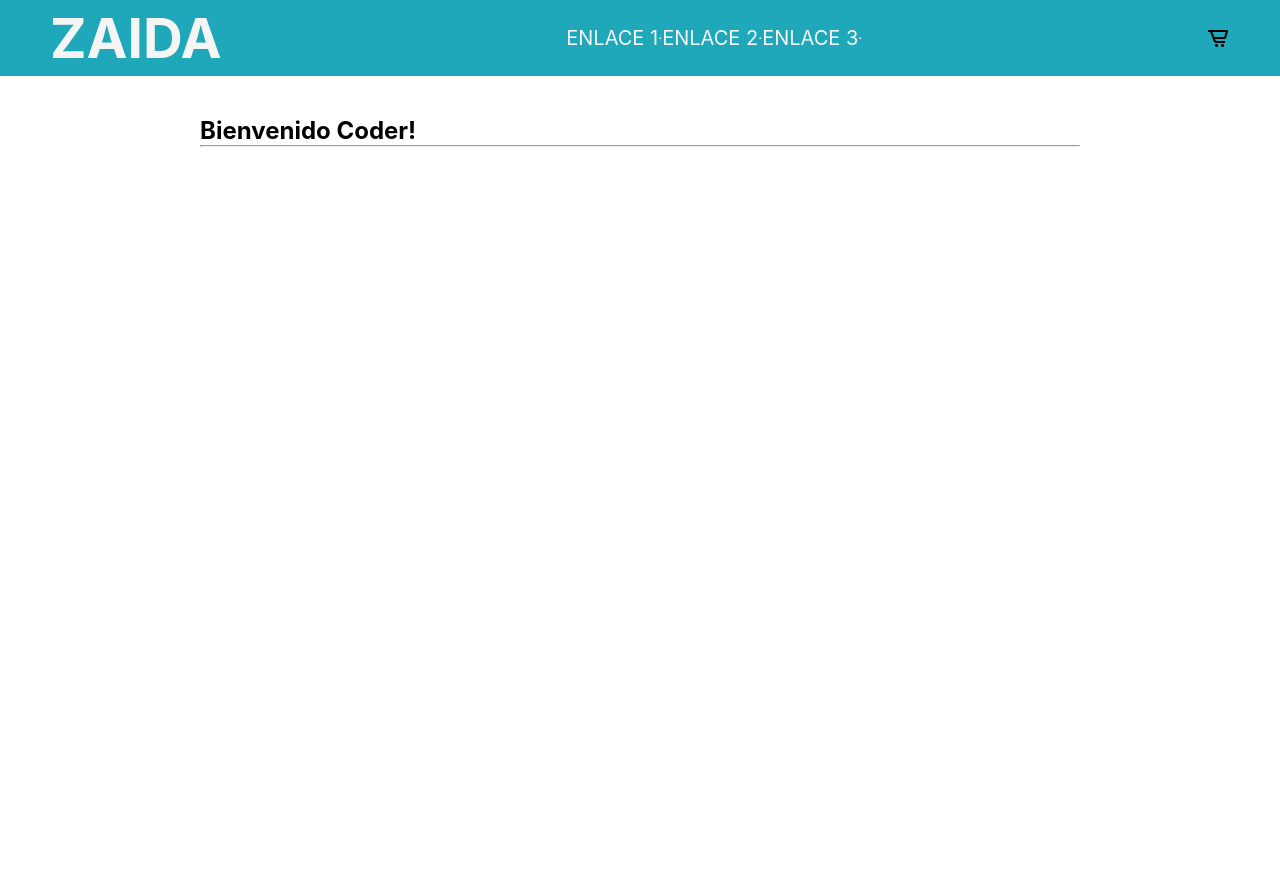
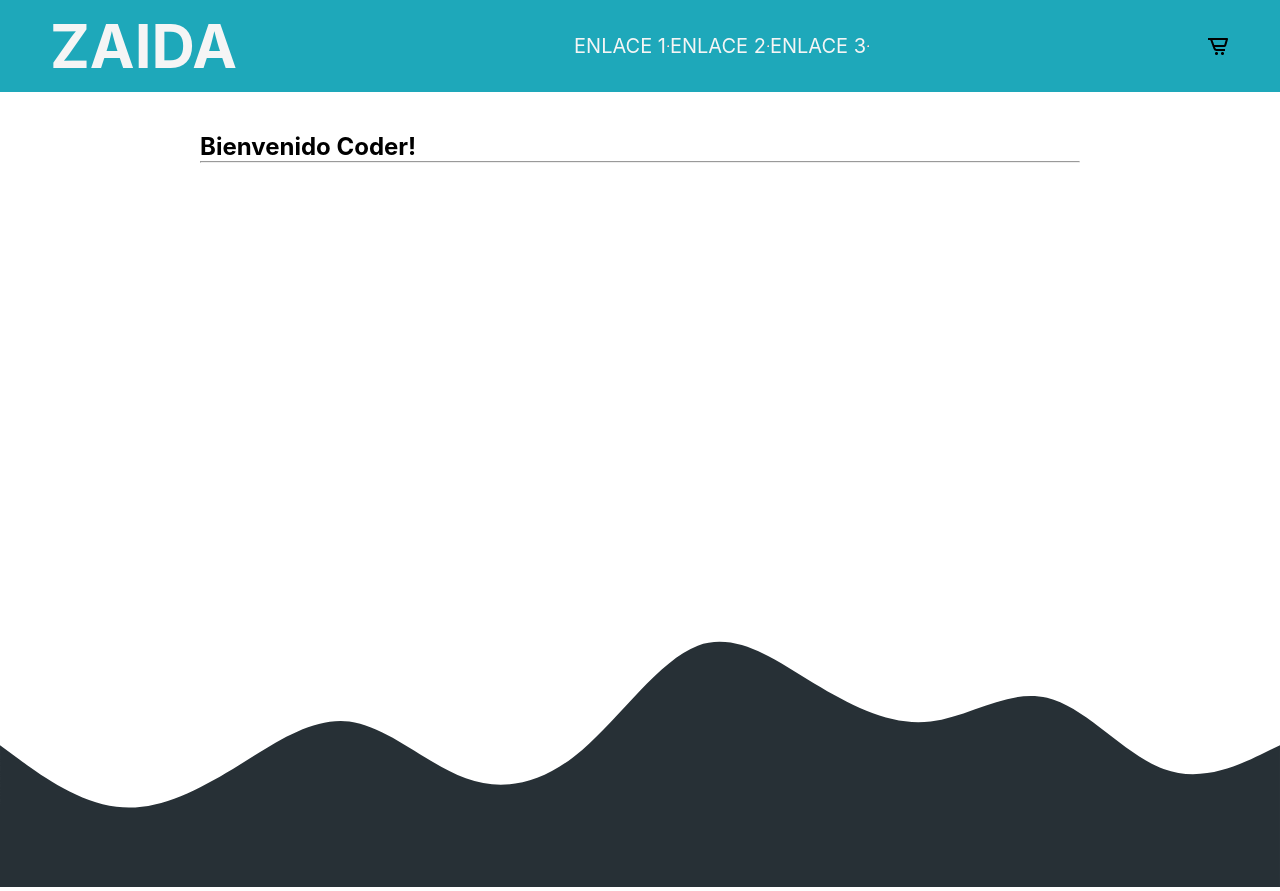
Before and after one commit to martinellilucas/RJ24895, a React (Create React App) app: page / in a window 1280 px wide. Before the commit the page ends 800 px from the top, so only its background shows below. Built offline with nearby package versions, Linux system fonts and the light colour scheme.

Commit message:
agregue ondas para probar el uso de svg en react

```diff
--- a/src/App.js
+++ b/src/App.js
@@ -1,5 +1,6 @@
 
 import "./styles.css";
+import { ReactComponent as Waves } from "./wave.svg";
 import { ItemListContainer } from "./components/itemListContainer/ItemListContainer";
 import { NavBar } from "./components/NavBar/NavBar";
 
@@ -9,6 +10,7 @@ function App() {
     <>
       <NavBar/>
       <ItemListContainer greeting="Bienvenido Coder!" />
+      <Waves className= 'waves' />
     </>
   );
 }
--- a/src/components/NavBar/NavBar.css
+++ b/src/components/NavBar/NavBar.css
@@ -1,5 +1,5 @@
 .header {
-    padding: 5px 50px;
+    padding: 10px 50px;
     width: 100%;
     background-color: #1EA8BA;
     display: flex;
@@ -9,7 +9,7 @@
 
 .header h1 {
     color: whitesmoke;
-    font-size: 55px;
+    font-size: 60px;
     font-weight: 800px;
 }
 
--- a/src/styles.css
+++ b/src/styles.css
@@ -3,3 +3,8 @@
   padding: 0;
   box-sizing: border-box;
 }
+
+.waves{
+  margin-top: 400px;
+  width: 100%;
+}
```
Also changed, not shown: src/wave.svg (added).
